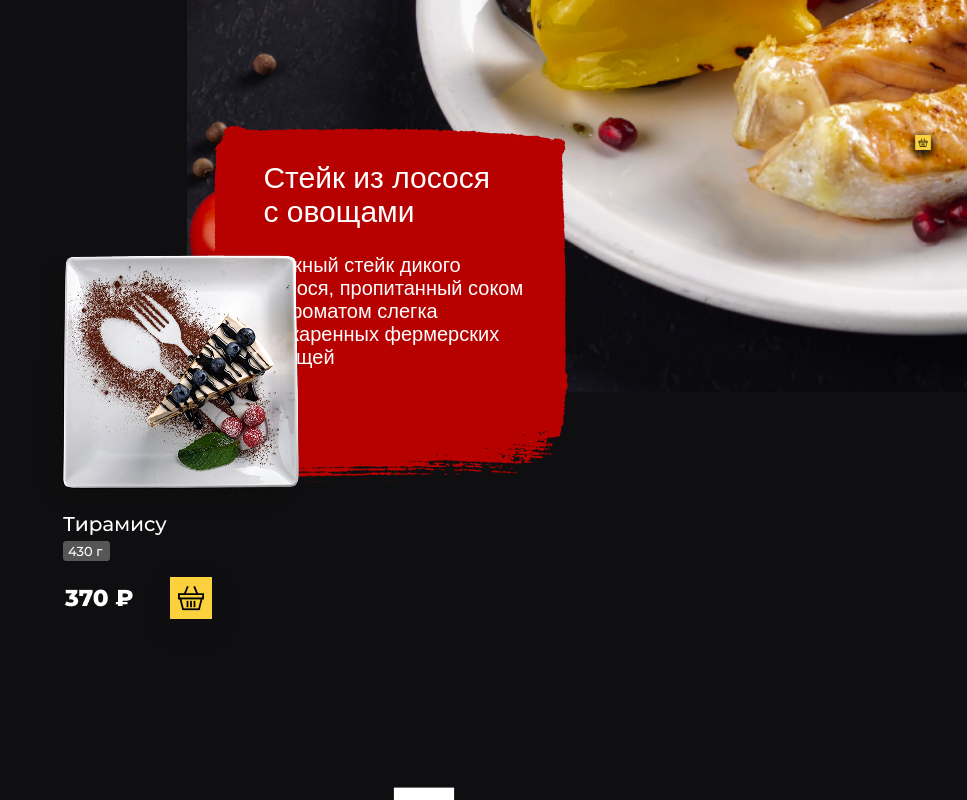
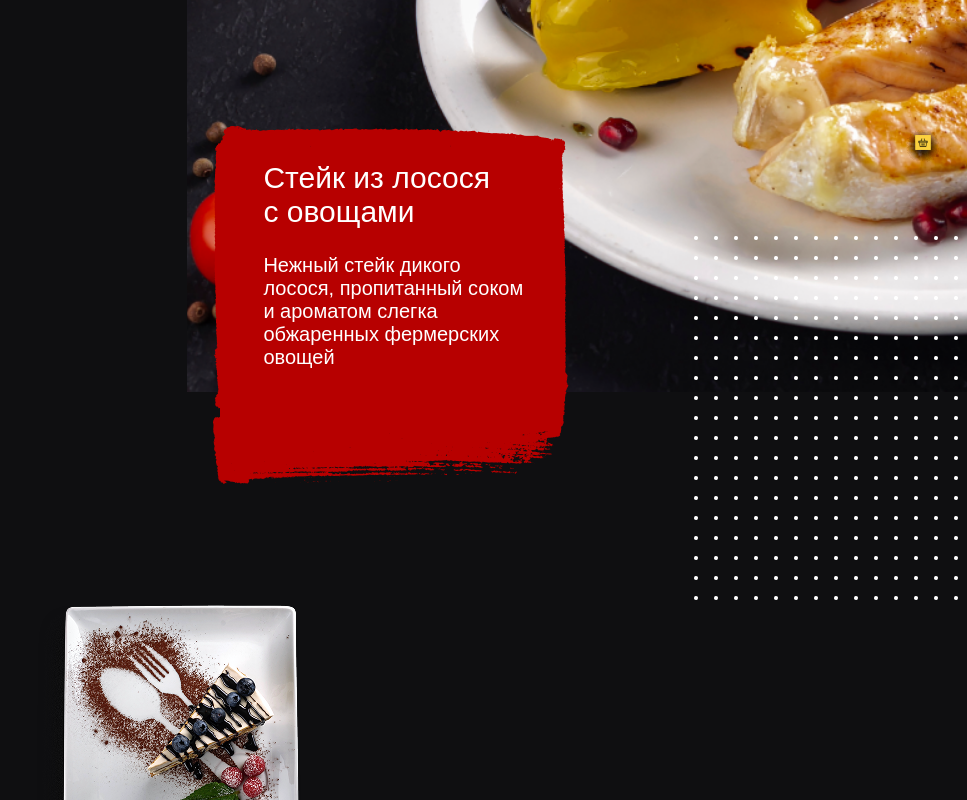
Before and after one commit to mallea69/midas1, a plain HTML site: page index.html in a window 1280 px wide. Shown: the part 612-1412 px from the top of the page, without its empty margins (313-1280 px from the left). Drawn offline with Linux system fonts and the light colour scheme; the site is published under a folder, as on GitHub Pages, so addresses that start at the root find nothing.

Commit message:
Update index.html

```diff
--- a/index.html
+++ b/index.html
@@ -68,7 +68,7 @@
         </div>
         </div>
         <div class="OFOF">
-          <img src="/img/Огромные белые точки.png" alt="" >
+          <img src="img/Огромные белые точки.png" alt="" >
         </div>
 
 
```
